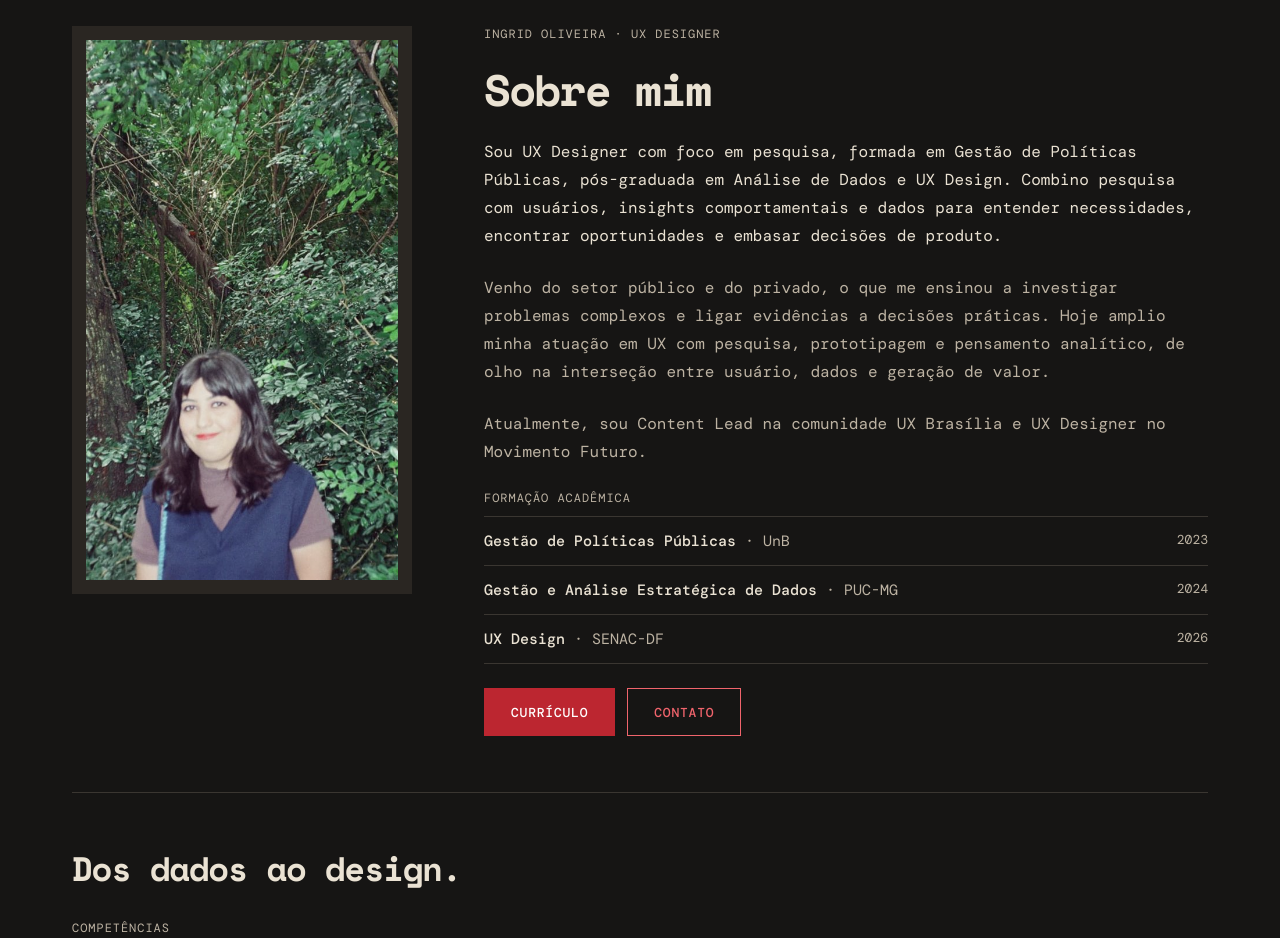
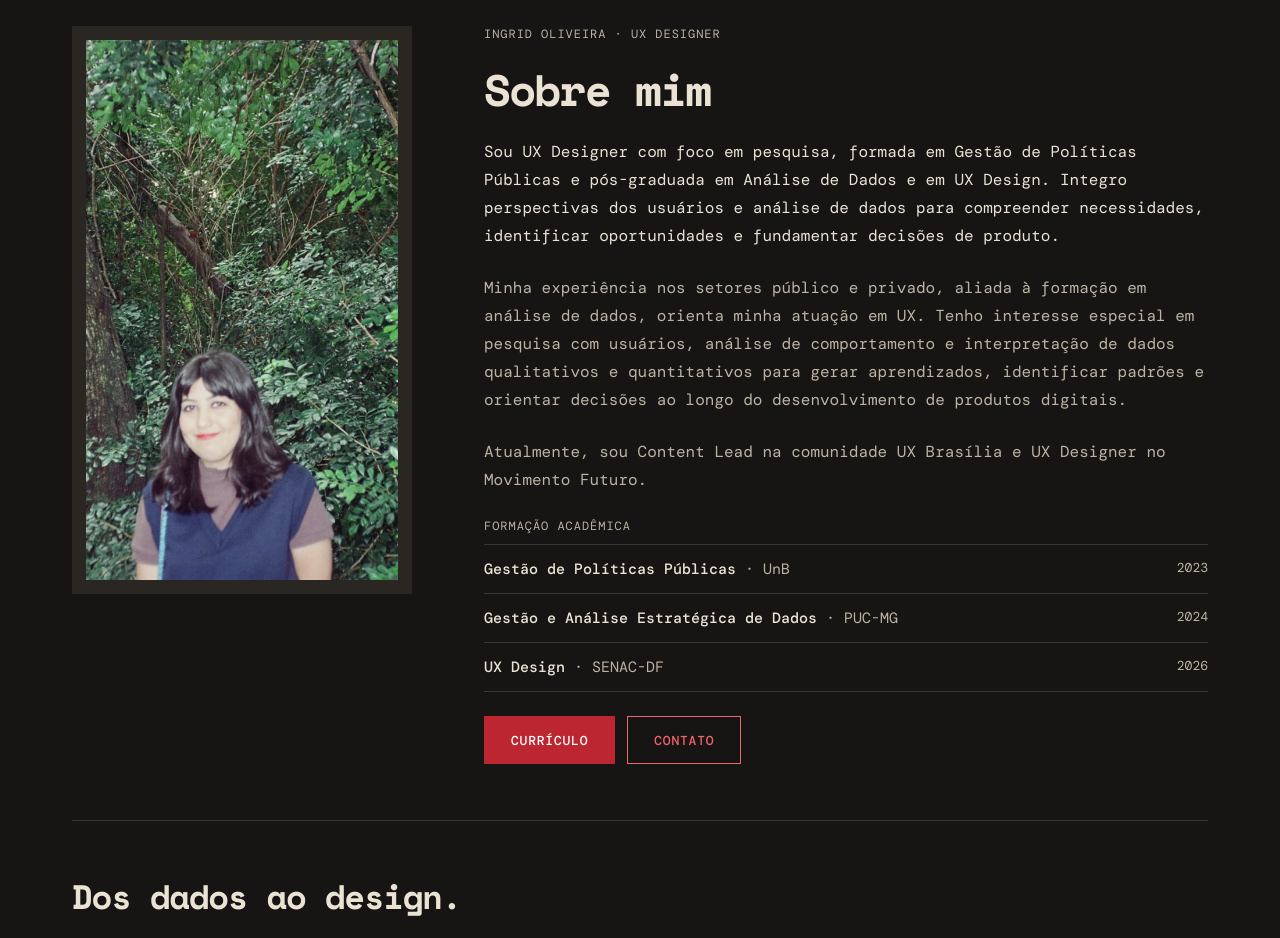
Before and after one commit to ifdoliveira/ifdoliveira.github.io, a plain HTML site: page index.html in a window 1280 px wide. Shown: the part 840-1778 px from the top of the page. Drawn offline with nearby package versions, Linux system fonts and the light colour scheme; a web font is replaced by a local one.

Commit message:
Update index.html

```diff
--- a/index.html
+++ b/index.html
@@ -61,8 +61,8 @@
 <div class="about-text">
 <span class="mono label">Ingrid Oliveira · UX Designer</span>
 <h2 id="sobre-titulo" data-i18n="aboutM">Sobre mim</h2>
-<p class="p-strong" data-i18n="aP1">Sou UX Designer com foco em pesquisa, formada em Gestão de Políticas Públicas, pós-graduada em Análise de Dados e UX Design. Combino pesquisa com usuários, insights comportamentais e dados para entender necessidades, encontrar oportunidades e embasar decisões de produto.</p>
-<p class="p-soft" data-i18n="aP2">Venho do setor público e do privado, o que me ensinou a investigar problemas complexos e ligar evidências a decisões práticas. Hoje amplio minha atuação em UX com pesquisa, prototipagem e pensamento analítico, de olho na interseção entre usuário, dados e geração de valor.</p>
+<p class="p-strong" data-i18n="aP1">Sou UX Designer com foco em pesquisa, formada em Gestão de Políticas Públicas e pós-graduada em Análise de Dados e em UX Design. Integro perspectivas dos usuários e análise de dados para compreender necessidades, identificar oportunidades e fundamentar decisões de produto.</p>
+<p class="p-soft" data-i18n="aP2">Minha experiência nos setores público e privado, aliada à formação em análise de dados, orienta minha atuação em UX. Tenho interesse especial em pesquisa com usuários, análise de comportamento e interpretação de dados qualitativos e quantitativos para gerar aprendizados, identificar padrões e orientar decisões ao longo do desenvolvimento de produtos digitais.</p>
 <p class="p-soft" data-i18n="now">Atualmente, sou Content Lead na comunidade UX Brasília e UX Designer no Movimento Futuro.</p>
 <div class="edu">
 <span class="mono label" data-i18n="eduK">Formação Acadêmica</span>
```
